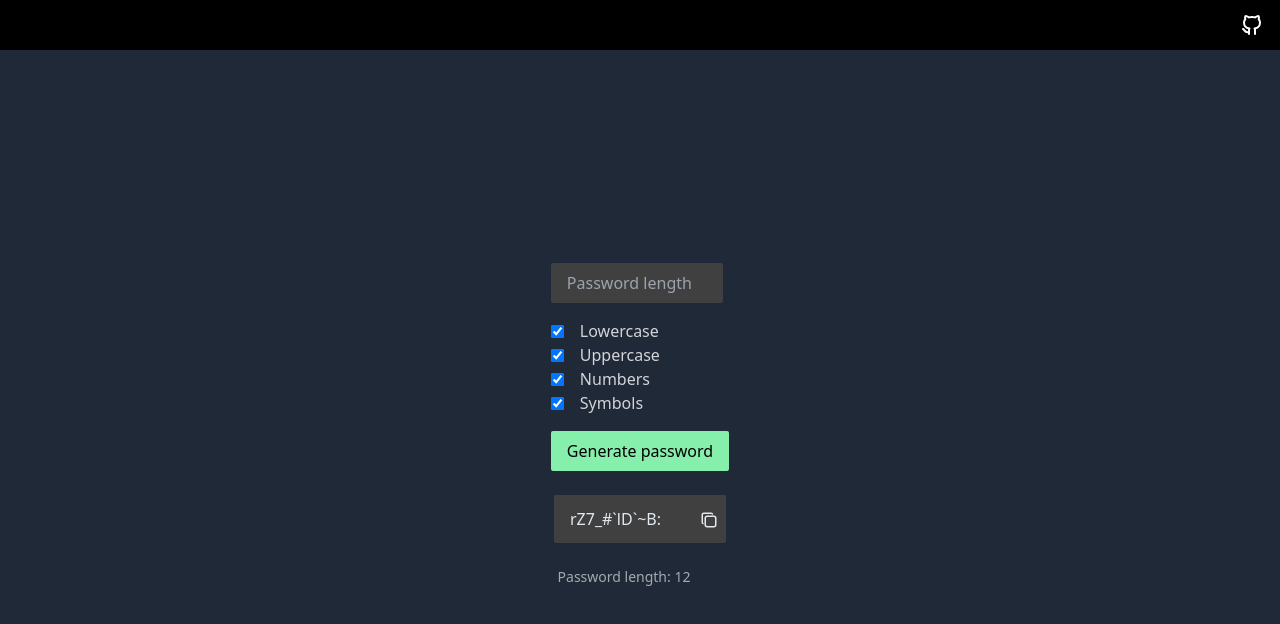
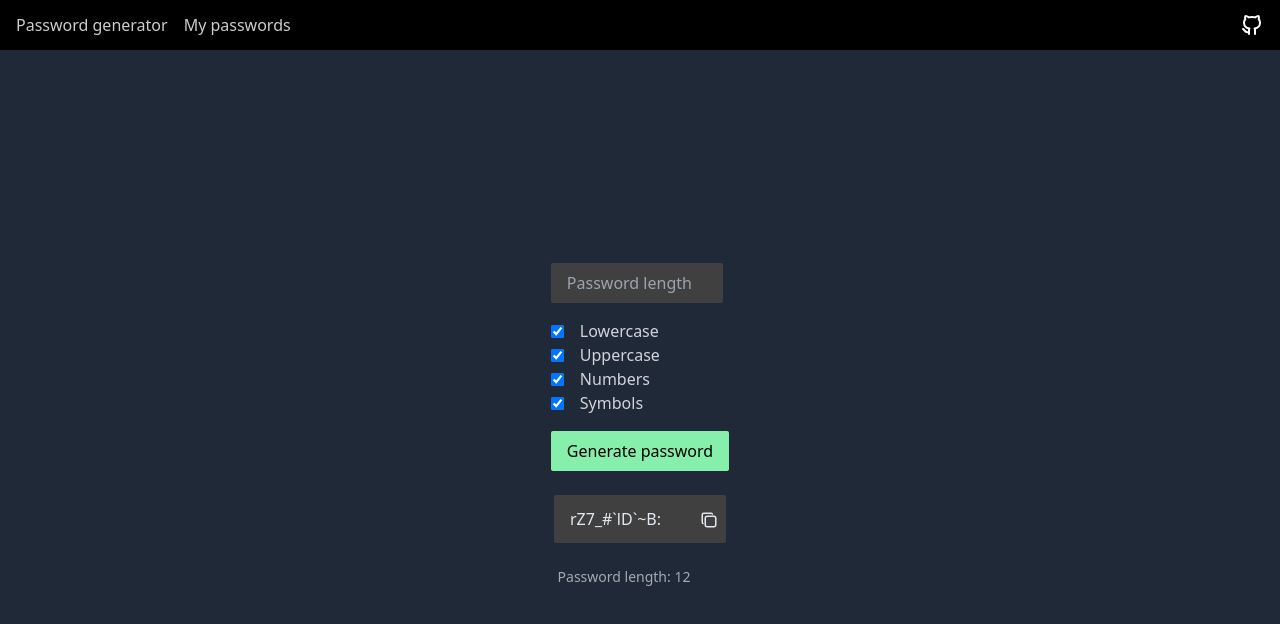
Before and after one commit to merino01/password-generator, a React (Vite) app: page / in a window 1280 px wide. Shown: the top 624 px of the page. Built offline with nearby package versions, Linux system fonts and the light colour scheme.

Commit message:
add menu

```diff
--- a/src/components/Header.tsx
+++ b/src/components/Header.tsx
@@ -2,7 +2,14 @@ import IconGithub from "./Icons/IconGithub"
 
 const Header = () => {
   return (
-    <header className='bg-black h-[35px] md:h-[50px] flex justify-end items-center px-4'>
+    <header className='bg-black h-[35px] md:h-[50px] flex justify-between items-center px-4'>
+      <nav>
+        <ul className="flex items-center gap-4 text-white">
+          <li className="menu-option">Password generator</li>
+          <li className="menu-option">My passwords</li>
+        </ul>
+      </nav>
+
       <a
         className='text-2xl text-white'
         href='https://github.com/guillermo403/password-generator'
--- a/src/index.css
+++ b/src/index.css
@@ -8,3 +8,7 @@
   min-height: 100dvh;
   width: 100vw;
 }
+
+.menu-option {
+  @apply transition-all cursor-pointer opacity-80 hover:opacity-100;
+}
```
